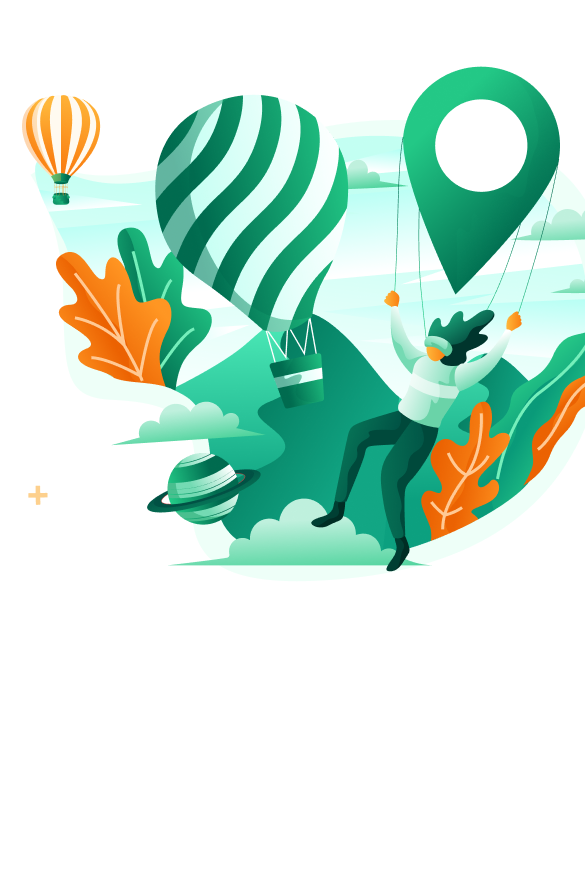
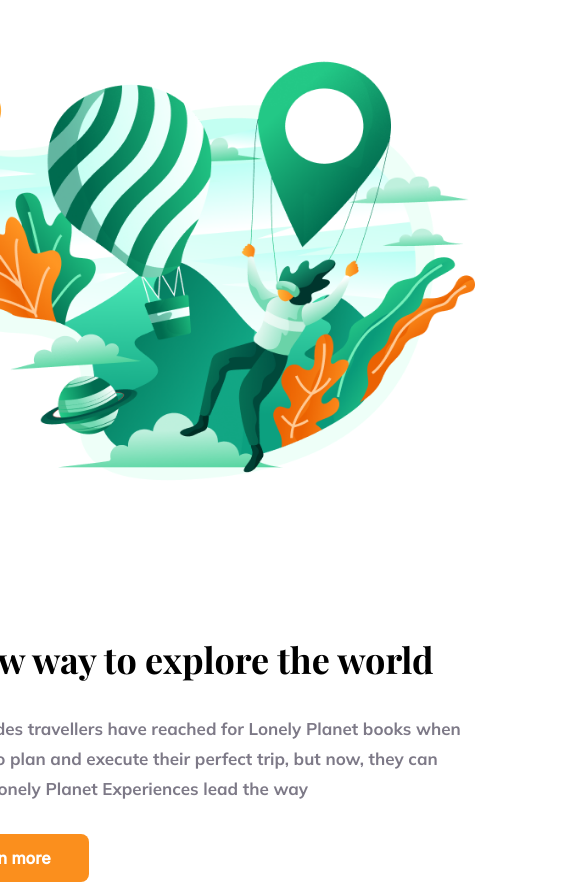
Before and after one commit to Furqaaan/ExploreTravel, a React (Vite) app: page / in a window 390 px wide. Shown: the top 888 px of the page, 585 px wide, since content can reach past the window. Before the commit the page ends 844 px from the top, so only its background shows below. Built offline with nearby package versions, Linux system fonts and the light colour scheme.

Commit message:
Added css to make section responsive for mobile devices

```diff
--- a/src/Components/LearnMoreSection/LearnMoreSection.css
+++ b/src/Components/LearnMoreSection/LearnMoreSection.css
@@ -43,4 +43,19 @@
   font-weight: 600;
   font-size: 16px;
   line-height: 60px;
+}
+
+@media screen and (max-width: 700px) {
+  .learn-more-section {
+    flex-direction: column;
+  }
+  .learn-more-section .learn-more-image {
+    display: flex;
+    justify-content: center;
+    align-items: center;
+  }
+  .learn-more-section .learn-more-image img {
+    width: 559px;
+    height: 434px;
+  }
 }/*# sourceMappingURL=LearnMoreSection.css.map */
--- a/src/Components/LearnMoreSection/LearnMoreSection.scss
+++ b/src/Components/LearnMoreSection/LearnMoreSection.scss
@@ -14,15 +14,15 @@
 		flex-direction: column;
 		gap: 30px;
 
-		.learn-more-title h2{
-				font-family: 'Playfair Display',sans-serif;
-				font-weight: 700;
-				font-size: 36px;
-				line-height: 50px;
+		.learn-more-title h2 {
+			font-family: 'Playfair Display', sans-serif;
+			font-weight: 700;
+			font-size: 36px;
+			line-height: 50px;
 		}
 
 		.learn-more-description {
-			font-family: 'Mulish',sans-serif;
+			font-family: 'Mulish', sans-serif;
 			font-style: normal;
 			font-weight: 300;
 			font-size: 17px;
@@ -52,3 +52,20 @@
 
 	}
 }
+
+@media screen and (max-width: 700px) {
+	.learn-more-section {
+		flex-direction: column;
+
+		.learn-more-image {
+			display: flex;
+			justify-content: center;
+			align-items: center;
+
+			img {
+					width: 559px;
+					height: 434px;
+			}
+		}
+	}
+}
```
Also changed, not shown: 1 other file (tests, documents, lock files or other folders).
